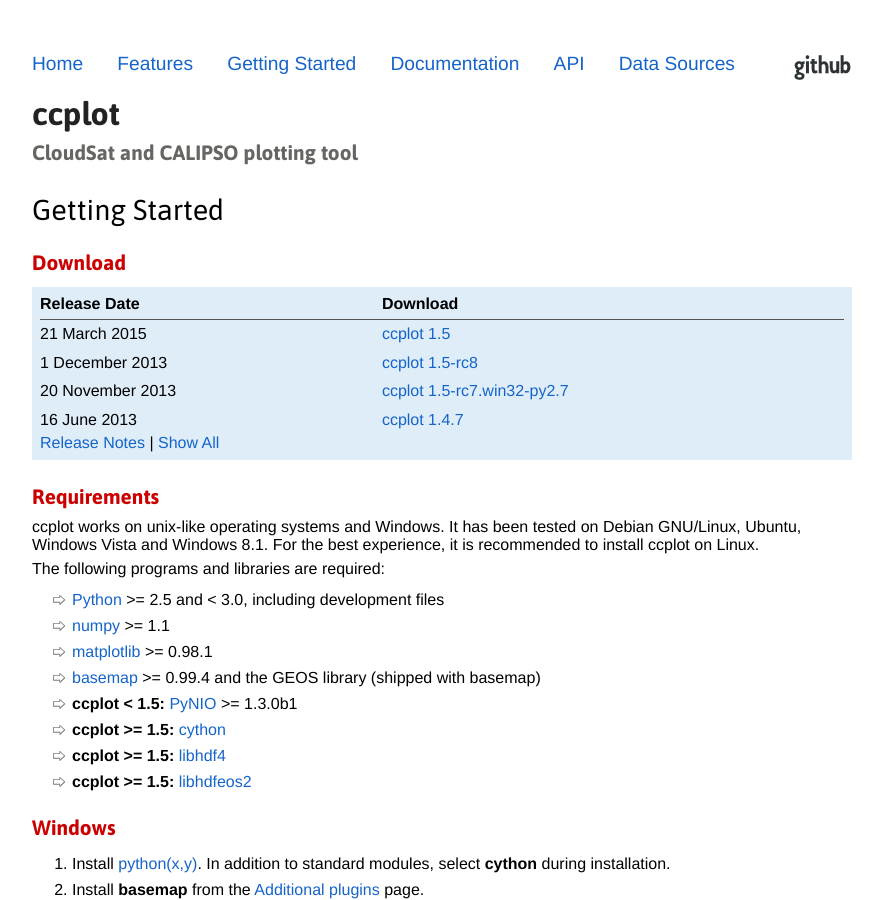
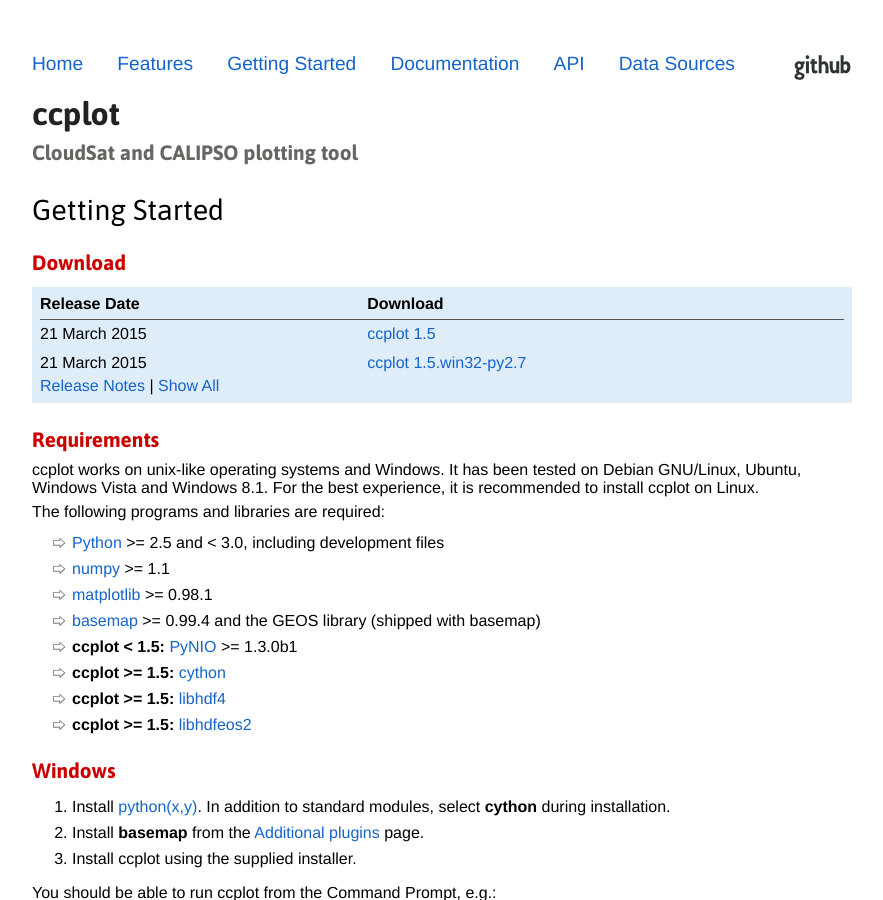
Before and after one commit to peterkuma/ccplot, a Jekyll site: the page built from download/index.md, in a window 1280 px wide and 900 px high. Shown: the whole window, without its empty margins (198-1081 px from the left). Built offline with Jekyll 4.4.1, drawn with Linux system fonts in a browser that asks for light colours.

Commit message:
ccplot 1.5 (win)

```diff
--- a/download/index.md
+++ b/download/index.md
@@ -19,6 +19,14 @@
                 </td>
             </tr>
             <tr>
+                <td>21 March 2015</td>
+                <td>
+                    <a href="http://sourceforge.net/projects/ccplot/files/ccplot/ccplot-1.5.win32-py2.7.exe">ccplot 1.5.win32-py2.7</a>
+                </td>
+            </tr>
+        </tbody>
+        <tbody id="archive" style="display: none">
+            <tr>
                 <td>1 December 2013</td>
                 <td>
                     <a href="http://sourceforge.net/projects/ccplot/files/ccplot/ccplot-1.5-rc8.tar.gz">ccplot 1.5-rc8</a>
@@ -34,8 +42,6 @@
                 <td>16 June 2013</td>
                 <td><a href="http://sourceforge.net/projects/ccplot/files/ccplot/ccplot-1.4.7.tar.gz">ccplot 1.4.7</a></td>
             </tr>
-        </tbody>
-        <tbody id="archive" style="display: none">
             <tr>
                 <td>4 June 2013</td>
                 <td><a href="http://sourceforge.net/projects/ccplot/files/ccplot/ccplot-1.4.6.tar.gz">ccplot 1.4.6</a></td>
--- a/index.html
+++ b/index.html
@@ -6,7 +6,7 @@
 <div class="download">
     <p class="latest">Latest:</p>
     <p><a href="http://sourceforge.net/projects/ccplot/files/ccplot/ccplot-1.5.tar.gz">ccplot-1.5.tar.gz</a></p>
-    <p><a href="http://sourceforge.net/projects/ccplot/files/ccplot/ccplot-1.5-rc7.win32-py2.7.exe">ccplot-1.5-rc7.win32-py2.7.exe</a></p>
+    <p><a href="http://sourceforge.net/projects/ccplot/files/ccplot/ccplot-1.5.win32-py2.7.exe">ccplot-1.5.win32-py2.7.exe</a></p>
     <p class="requirements">Linux, Mac OS X &amp; Windows</p>
 </div>
 
```
